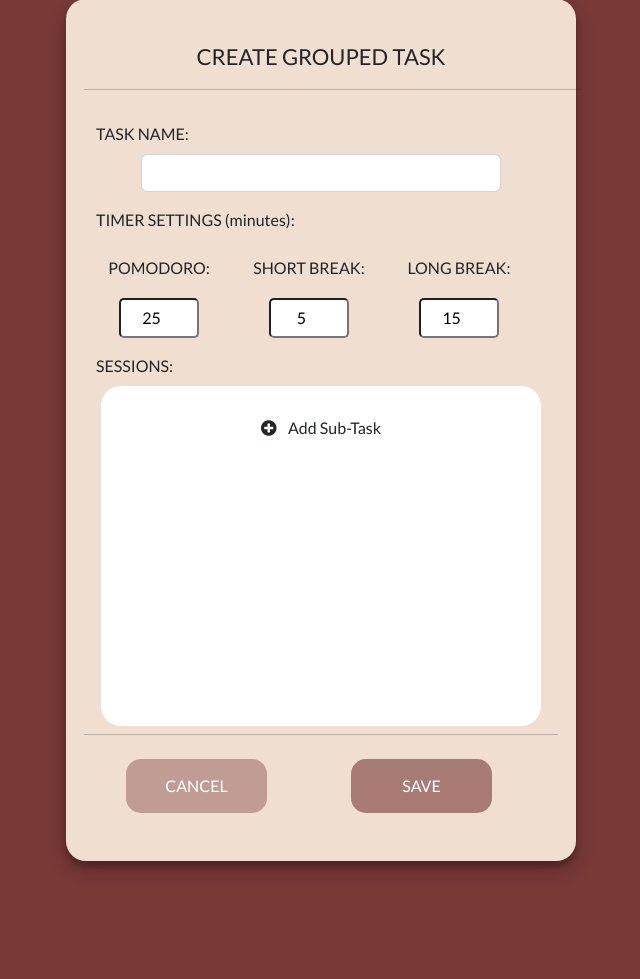
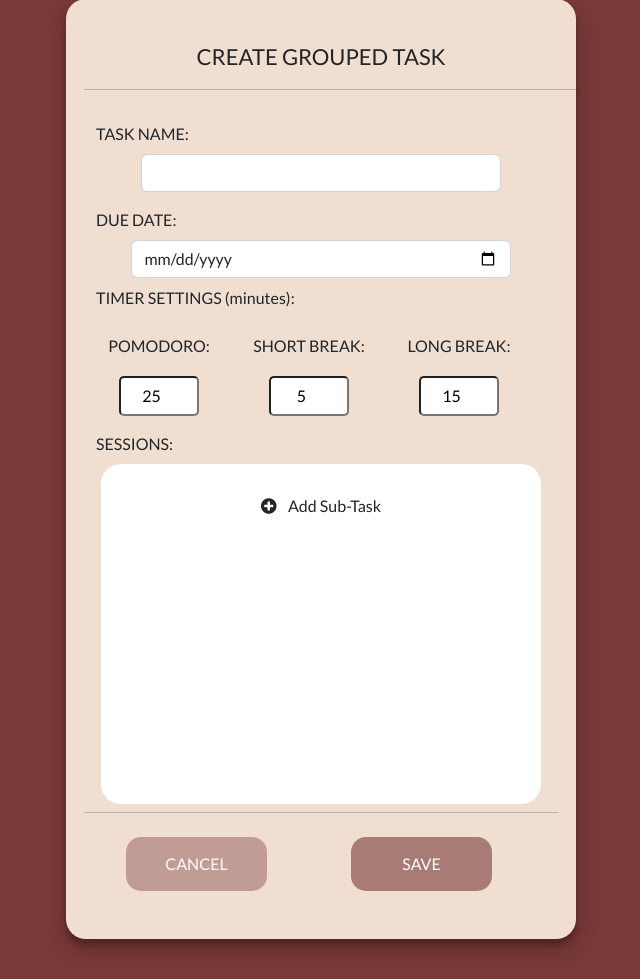
Before and after one commit to jaydejesus14/Pomodoro, a PHP site: page /todo/createGrouped.html in a window 1280 px wide. Shown: the part 163-1142 px from the top of the page, without its empty margins (319-959 px from the left). Before the commit the page ends 1035 px from the top, so only its background shows below. Run offline with PHP 8.4, Linux system fonts and the light colour scheme; some libraries are stand-ins or nearby versions.

Commit message:
todo w/ due date

```diff
--- a/api/add_group_task.php
+++ b/api/add_group_task.php
@@ -5,6 +5,7 @@
   $pomodoro = $_POST['pomodoro'];
   $short_break = $_POST['short_break'];
   $long_break = $_POST['long_break'];
+  $due_date = $_POST['due_date'];
   $subtaskName = $_POST['sub_task_name'];
 
 
@@ -15,7 +16,8 @@ $to_insert = array(
 		"task_name" => $task_name,
 		"pomodoro" => $pomodoro,
 		"short_break" => $short_break,
-		"long_break" => $long_break
+		"long_break" => $long_break,
+    "due_date" => $due_date
 );
 
 // $result = $db->users->findOne(array("email" => $email,"password"=>$password));
--- a/style.css
+++ b/style.css
@@ -1963,7 +1963,7 @@ input[type="time"]::-webkit-calendar-picker-indicator {
   overflow-x: hidden;
 
 }
-
+/*
 input[type="date"] {
   background: white;
   color: black;
@@ -1972,7 +1972,7 @@ input[type="date"] {
 
 input[type="date"]::-webkit-calendar-picker-indicator {
   filter: invert(100%);
-}
+} */
 
 .titleReports {
   font-size: 18px;
--- a/todo/createGrouped.html
+++ b/todo/createGrouped.html
@@ -25,6 +25,8 @@
                             <label>TASK NAME: </label>
                             <input type = "text" class="groupedInput form-control" id = "task_name">
                         </div>
+                        <label>DUE DATE:</label>
+                         <input type = "date" class="groupedInput form-control mb-2" id = "due_date">
 
                             <label>TIMER SETTINGS (minutes): </label>
                             <div class = "row text-center">
@@ -186,6 +188,7 @@
                                 pomodoro: document.getElementById('pomodoro').value,
                                 short_break: document.getElementById('short_break').value,
                                 long_break: document.getElementById('long_break').value,
+                                due_date: document.getElementById('due_date').value,
                                 sub_task_name: subtask,
                             },
                             cache:false,
```
